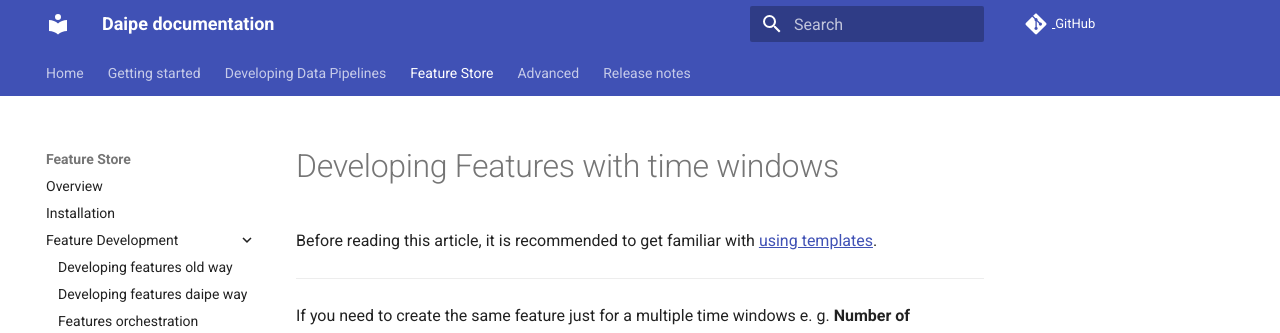
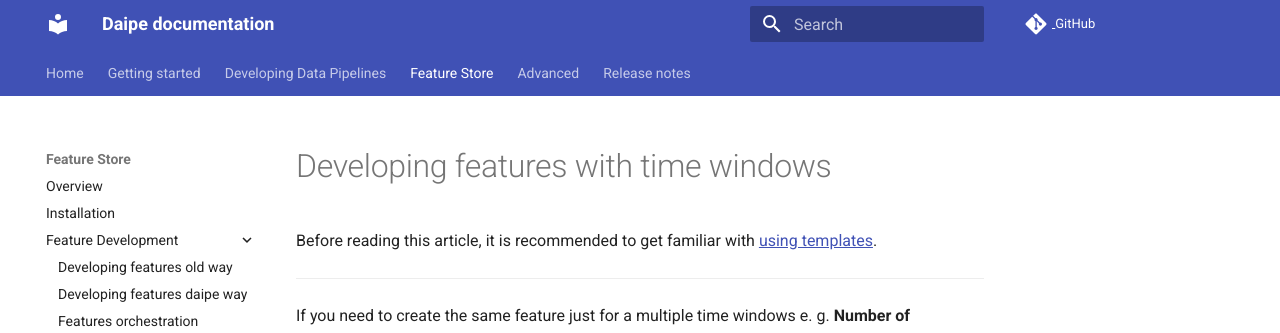
Before and after one commit to daipe-ai/platform-docs, an MkDocs documentation site: the page built from docs/feature-store/time-windows.md, in a window 1280 px wide and 900 px high. Shown: the top 333 px of the window. Built offline with MkDocs 1.6.1 and Material for MkDocs 9.7.7, drawn with Linux system fonts in a browser that asks for light colours; comment, search, counter and statistics services are not loaded.

Commit message:
Fix capital F

```diff
--- a/docs/feature-store/time-windows.md
+++ b/docs/feature-store/time-windows.md
@@ -1,4 +1,4 @@
-# Developing Features with time windows
+# Developing features with time windows
 
 Before reading this article, it is recommended to get familiar with [using templates](templates.md).
 
```
